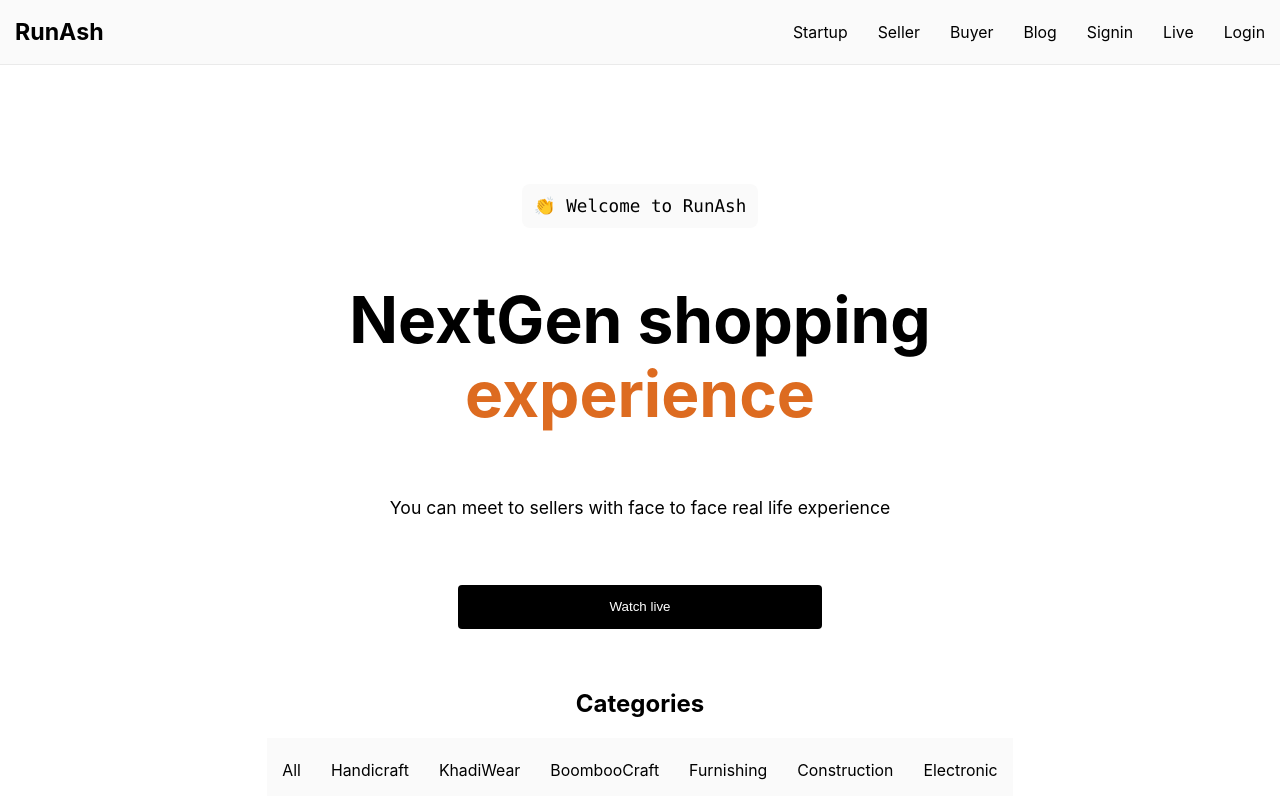
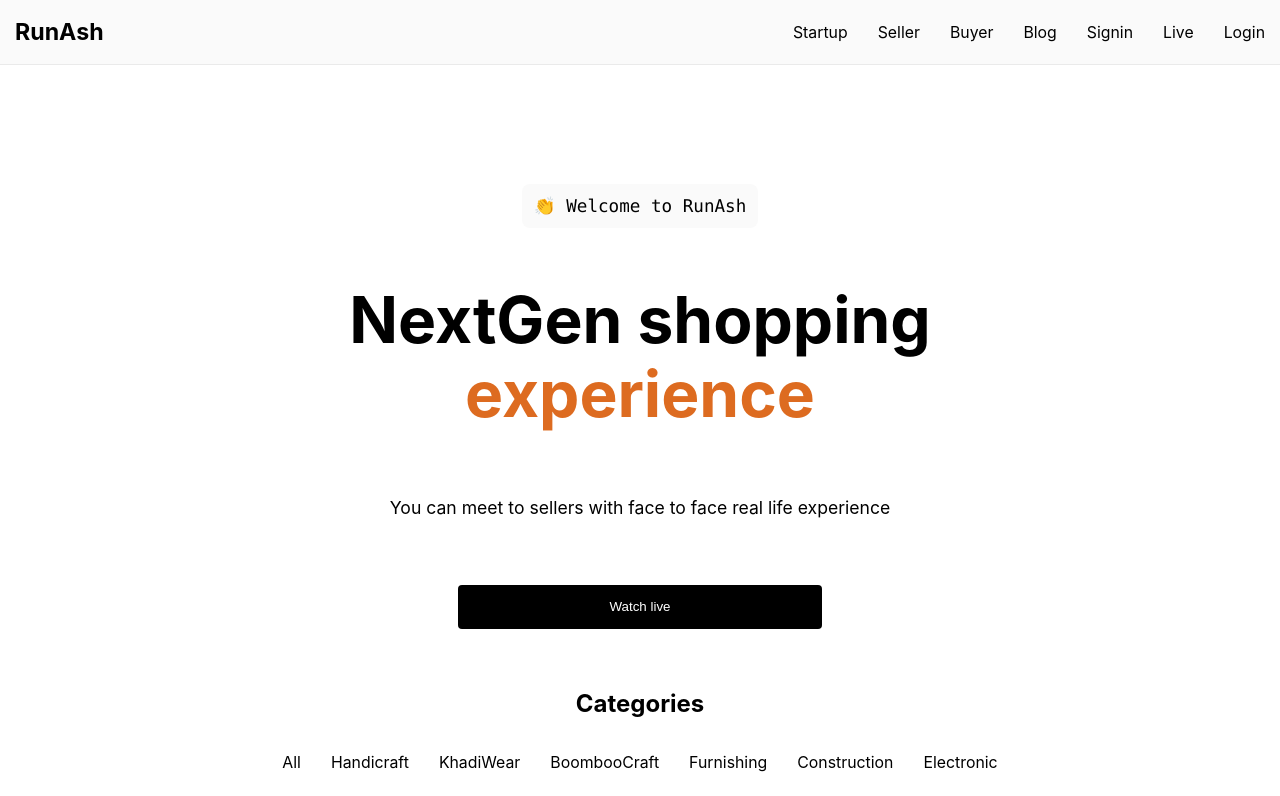
Before and after one commit to rammurmu/next, a Next.js app: page /buyer in a window 1280 px wide. Shown: the top 796 px of the page. Built offline with nearby package versions, Linux system fonts and the light colour scheme.

Commit message:
Update buyer.js

```diff
--- a/pages/buyer.js
+++ b/pages/buyer.js
@@ -24,7 +24,6 @@ export default function Buyer() {
         <button type="Watch live ">Watch live</button>
        <h2>Categories</h2>
       <div>
-       <nav className="header">
        <ul className={'main-nav'}>
        <li>
          <Link href='/product'>
@@ -62,7 +61,6 @@ export default function Buyer() {
           </Link>
        </li>
       </ul>
-     </nav>
   </div>
       <div className={styles.grid}>
           <a href="https://productslist" className={styles.card}>
```
